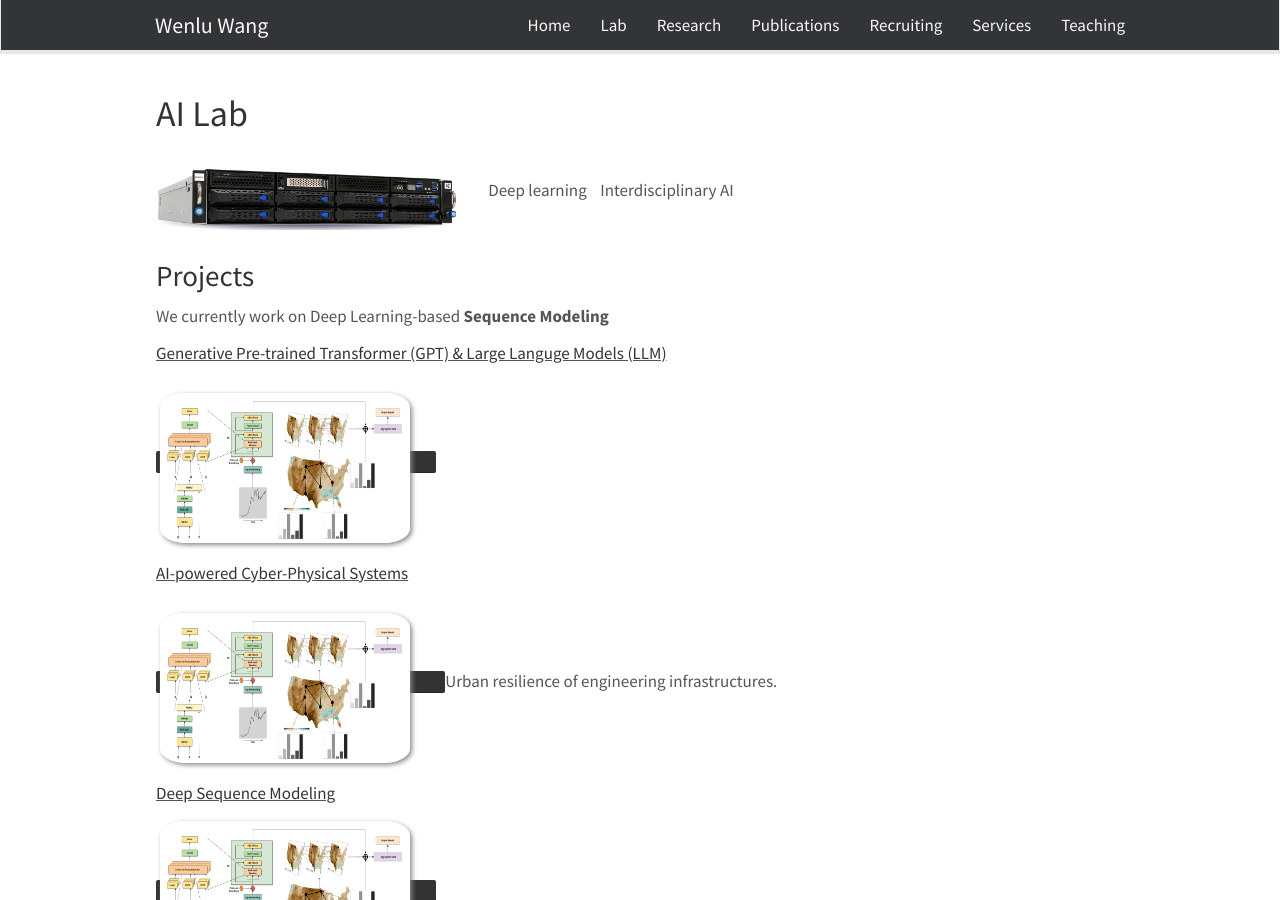
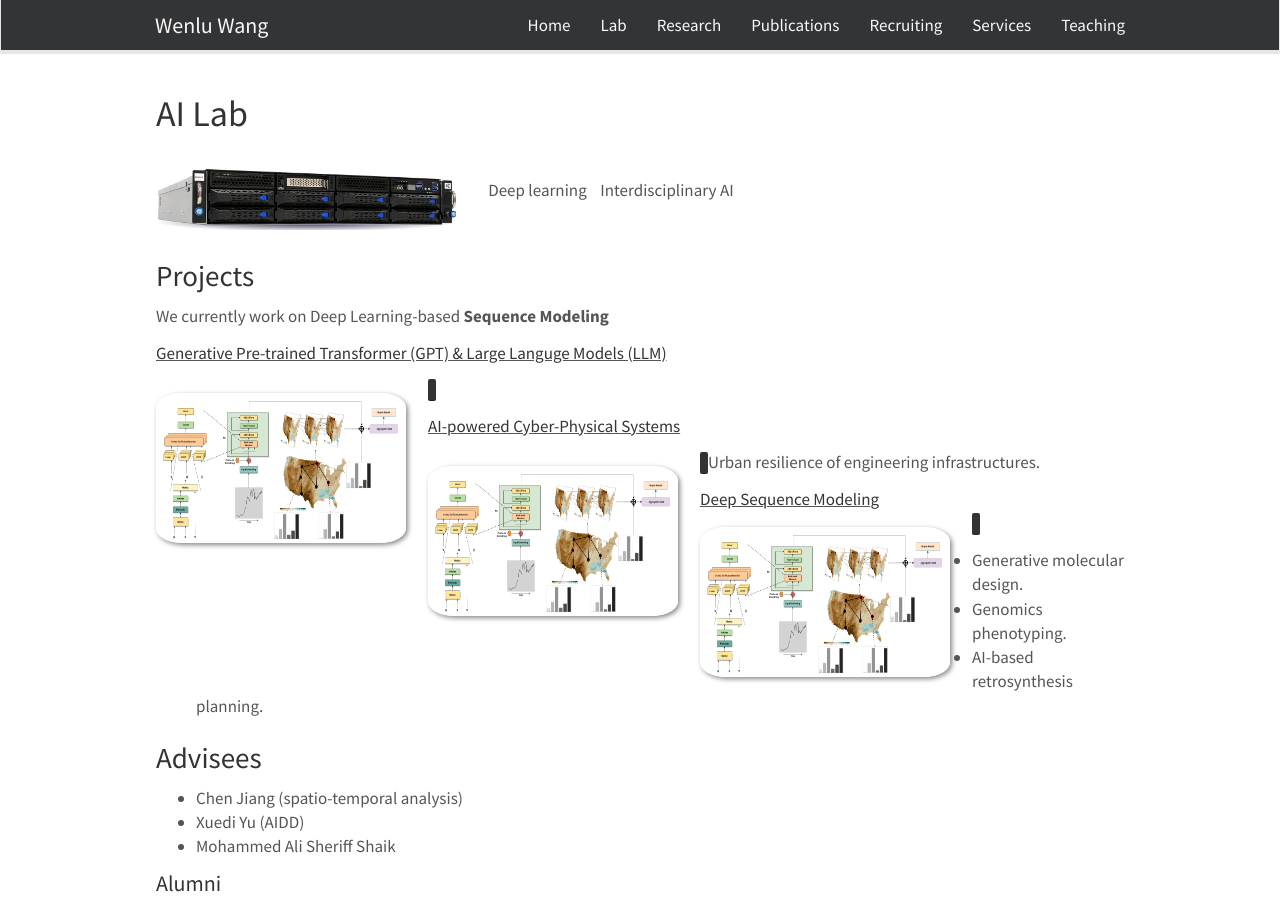
Before and after one commit to WENLU-W/WENLU-W.github.io, a Jekyll site: the page built from docs/_pages/team.md, in a window 1280 px wide and 900 px high. Built offline with Jekyll 4.4.1, drawn with Linux system fonts in a browser that asks for light colours; nearby versions of some CDN libraries.

Commit message:
Update team.md

```diff
--- a/docs/_pages/team.md
+++ b/docs/_pages/team.md
@@ -41,16 +41,16 @@
 
 <ins>[Generative Pre-trained Transformer (GPT) & Large Languge Models (LLM)](https://wenlu-w.github.io/project/2022/01/01/llm.html)</ins><br>
 
-<kbd> <img align="float: left" width="250" height="150" src="{{ site.url }}{{ site.baseurl }}/images/weather2.png" > </kbd> <br>
+<kbd> <img align="left" width="250" height="150" src="{{ site.url }}{{ site.baseurl }}/images/weather2.png" > </kbd> <br>
 
 <ins>[AI-powered Cyber-Physical Systems](https://wenlu-w.github.io/project/2021/09/01/social.html)</ins><br>
 
-<kbd> <img align="float: left" width="250" height="150" src="{{ site.url }}{{ site.baseurl }}/images/weather2.png"> </kbd>
+<kbd> <img align="left" width="250" height="150" src="{{ site.url }}{{ site.baseurl }}/images/weather2.png"> </kbd>
 Urban resilience of engineering infrastructures. <br>
 
 <ins>[Deep Sequence Modeling](https://wenlu-w.github.io/project/2021/09/01/sequential.html)<ins><br>
 <kbd>
-  <img align="float: left" width="250" height="150" src="{{ site.url }}{{ site.baseurl }}/images/weather2.png">
+  <img align="left" width="250" height="150" src="{{ site.url }}{{ site.baseurl }}/images/weather2.png">
 </kbd>
 - Generative molecular design. <br>
 - Genomics phenotyping. <br>
```
